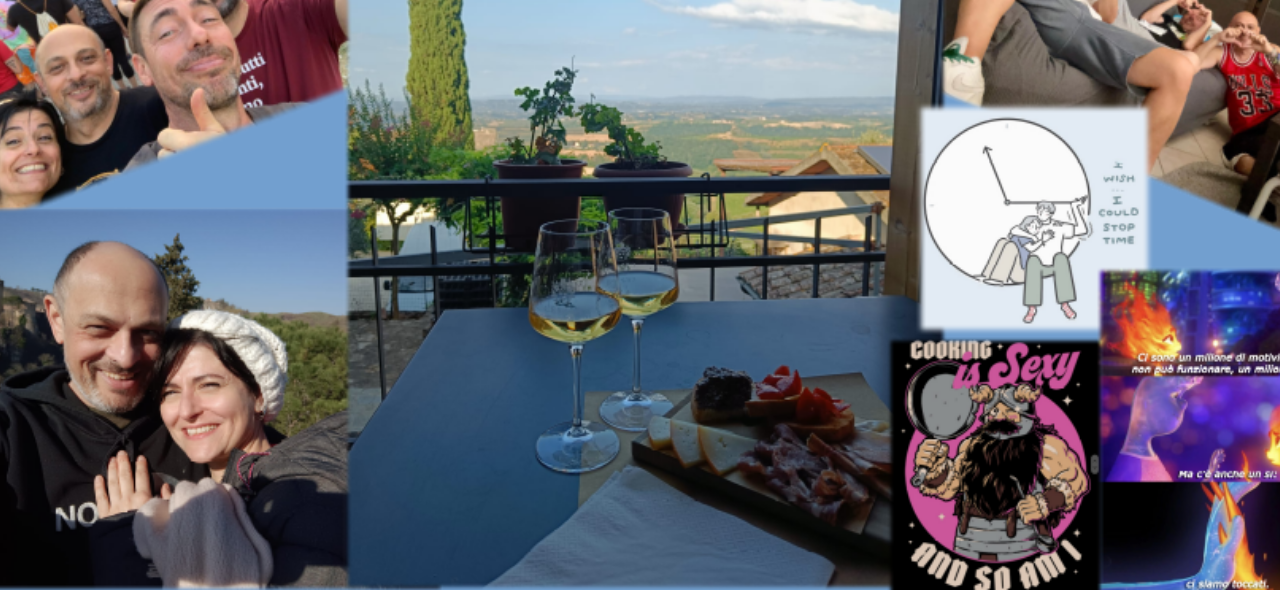
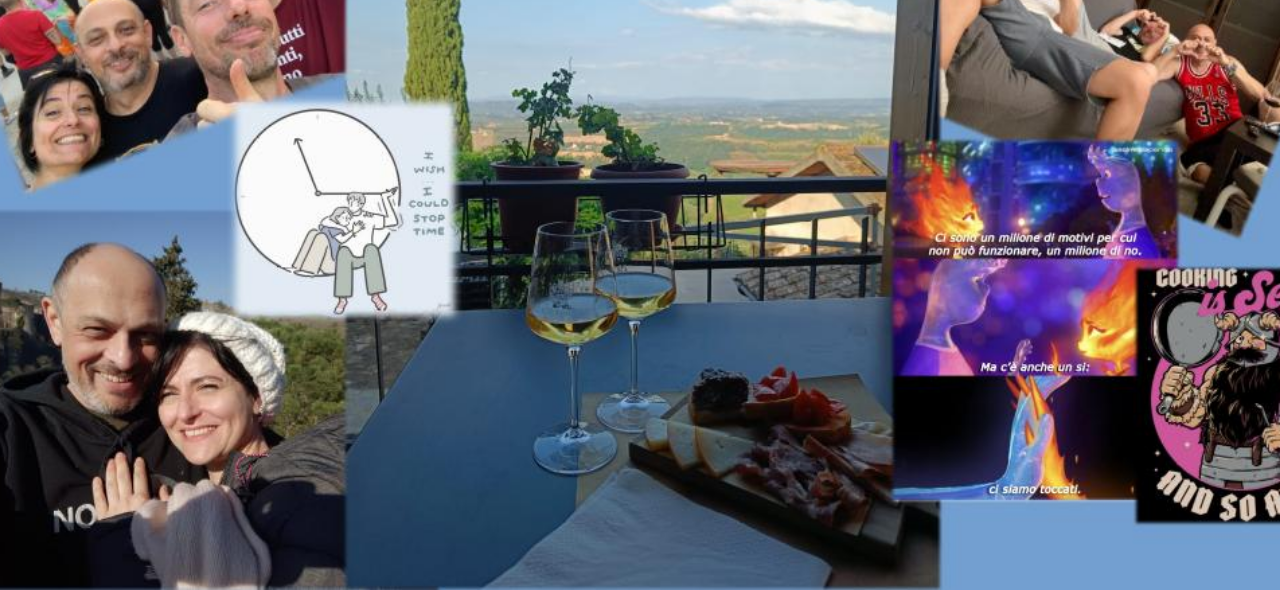
Before and after one commit to egaldi/site_jeremy, a plain HTML site: page static.html in a window 1280 px wide. Shown: the part 210-800 px from the top of the page. Drawn offline with Linux system fonts and the light colour scheme; a web font is replaced by a local one.

Commit message:
modified image

```diff
--- a/static.html
+++ b/static.html
@@ -13,7 +13,7 @@
         body,html {
             margin: 10;
             padding: 10;
-            background-image: url('Untitled.png'); /* Sostituisci con il tuo URL */
+            background-image: url('sfondo.jpg'); /* Sostituisci con il tuo URL */
             background-size: cover;
             background-position: center;
             background-repeat: no-repeat;
```
Also changed, not shown: sfondo.jpg (added), 2 other files.
